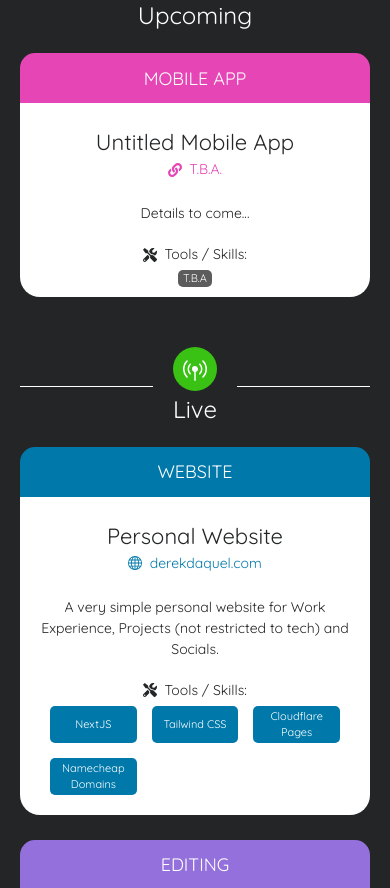
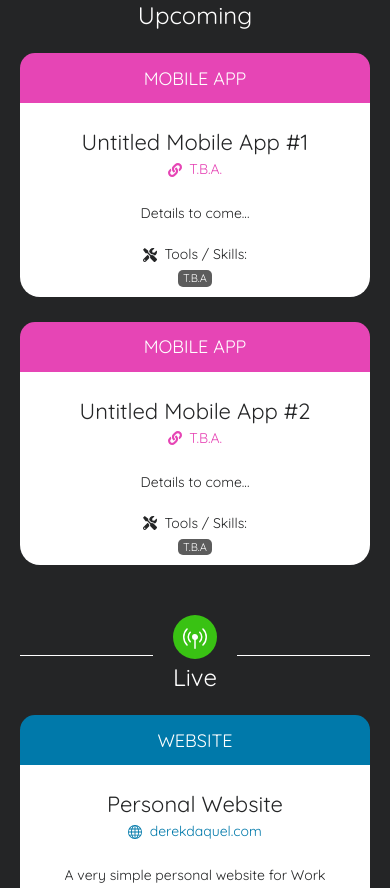
Before and after one commit to DRKDQL/website, a Next.js app: page / in a window 390 px wide. Shown: the part 1060-1948 px from the top of the page. Built offline with nearby package versions, Linux system fonts and the light colour scheme.

Commit message:
1.2.0: Add 2nd untitled mobile app (#9)

```diff
--- a/src/pages/Home/components/Personal/index.tsx
+++ b/src/pages/Home/components/Personal/index.tsx
@@ -17,7 +17,16 @@ const Personal = (props: IPersonalProps) => {
       <ReleaseCategory type="Upcoming" />
       <ProjectGrid>
         <ProjectCard
-          title="Untitled Mobile App"
+          title="Untitled Mobile App #1"
+          link="T.B.A."
+          caption="Details to come..."
+          tools={[]}
+          category="Mobile App"
+          linkType=""
+          disabled
+        />
+        <ProjectCard
+          title="Untitled Mobile App #2"
           link="T.B.A."
           caption="Details to come..."
           tools={[]}
```
